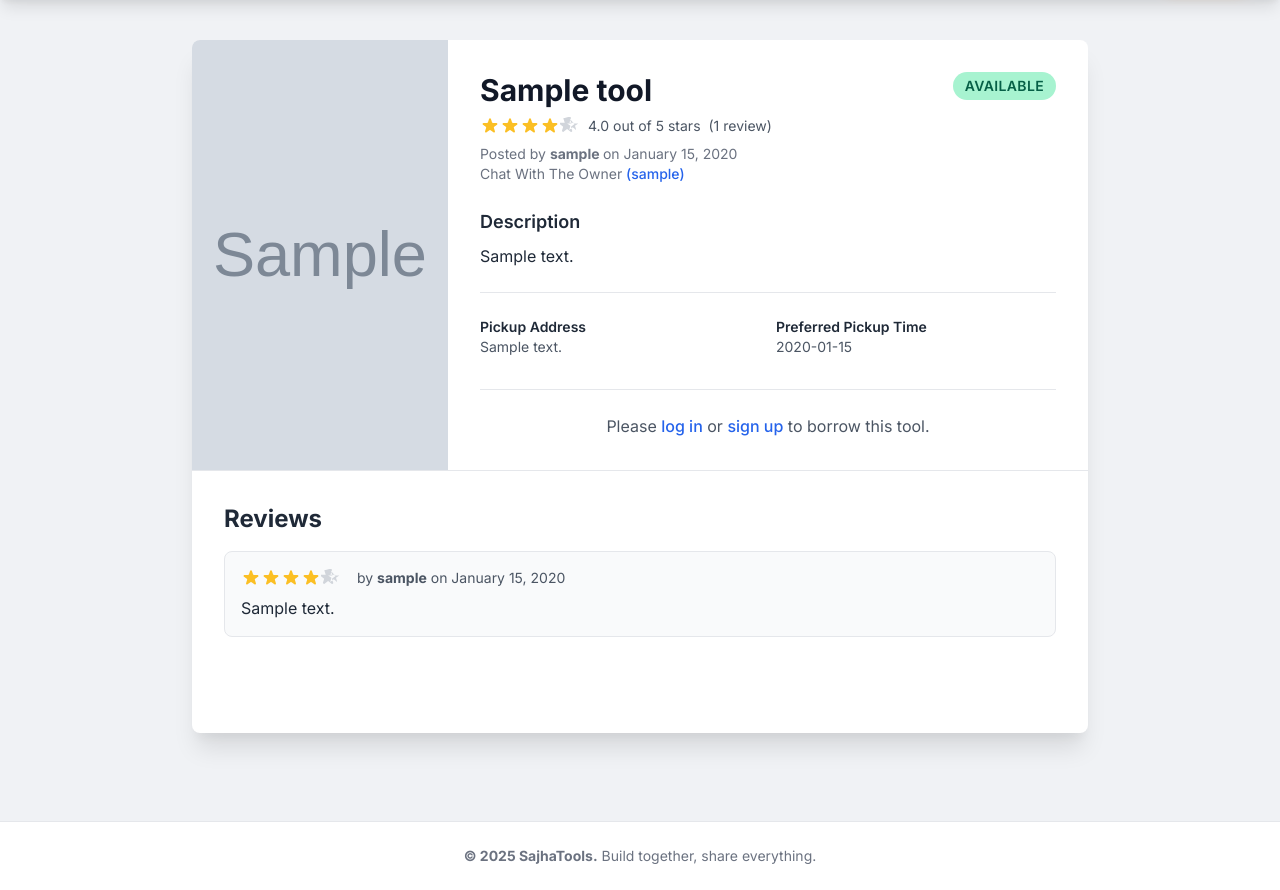
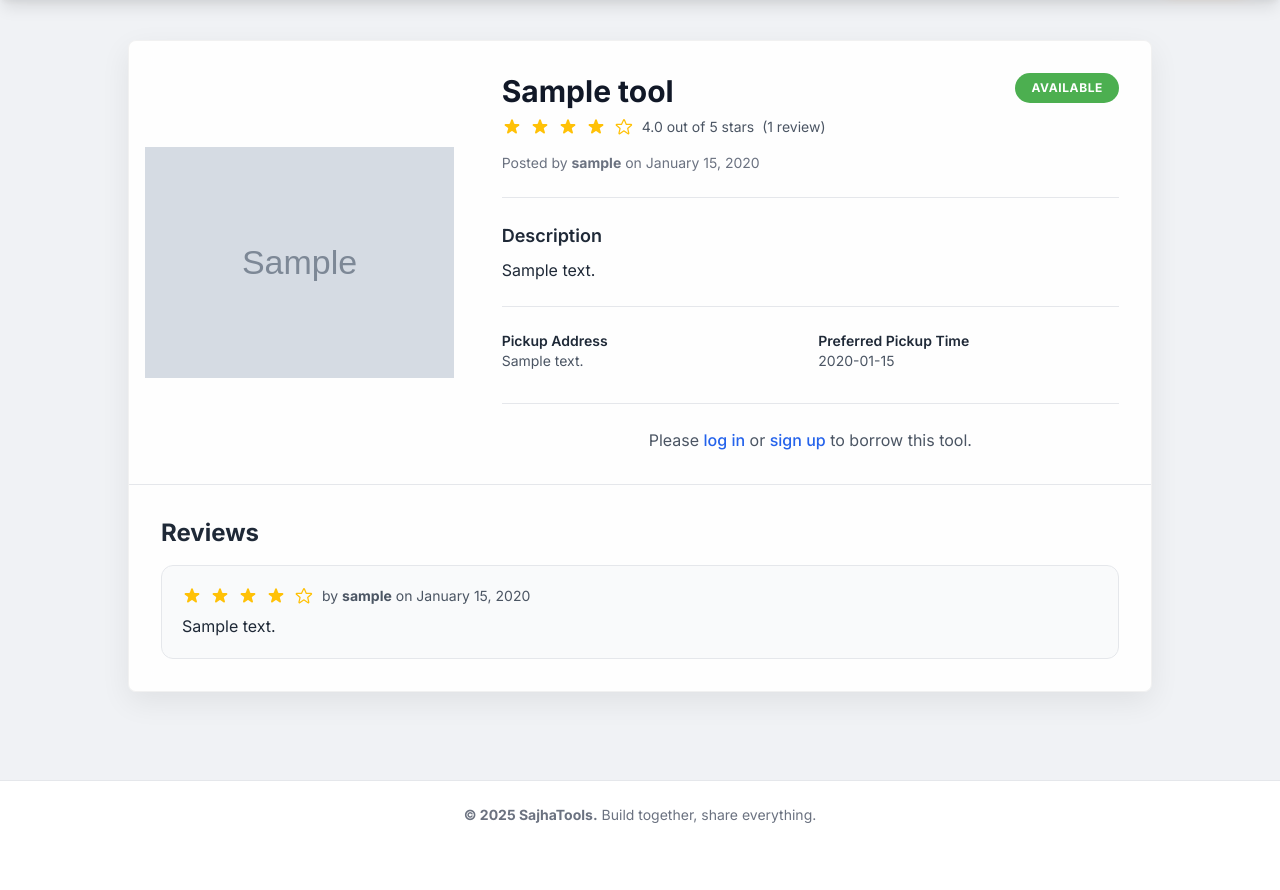
Before and after one commit to abheejan/SajhaTools-Community-Powered-Tool-Sharing, a Django app: page /tools/1/ in a window 1280 px wide. Shown: the part 64-954 px from the top of the page. After the commit the page ends 887 px from the top, so only its background shows below. Run offline with Django 5.2, Linux system fonts and the light colour scheme; tables that the repository leaves empty hold one stand-in row (values such as "Sample post"); grey boxes marked "Sample" are stand-in pictures.

Commit message:
updated tool detail and revied_tags.py

```diff
--- a/reviews/templatetags/review_tags.py
+++ b/reviews/templatetags/review_tags.py
@@ -1,31 +1,57 @@
 from django import template
-from django.utils.safestring import mark_safe # <--- IMPORT THIS
+from django.utils.safestring import mark_safe
 
 register = template.Library()
 
 @register.simple_tag
 def star_rating(rating):
-    if rating is None or rating == 0:
-        return ""
+    """
+    Generates a string of SVG icons for star ratings, correctly handling full, half, and empty stars.
+    """
+    if rating is None:
+        rating = 0
 
-    full_stars = int(rating)
+    try:
+        # Ensure rating is a valid number
+        rating = float(rating)
+    except (ValueError, TypeError):
+        rating = 0
 
-    half_star = 1 if (rating - full_stars) >= 0.25 and (rating - full_stars) < 0.75 else 0
+    # --- SVG Icons ---
+    # These icons are designed to be styled by CSS on the page (e.g., color, size).
 
-    full_stars = round(rating - (0.5 if half_star else 0))
-    empty_stars = 5 - full_stars - half_star
+    # A full, solid star
+    svg_star_full = '<svg xmlns="http://www.w3.org/2000/svg" viewBox="0 0 20 20" fill="currentColor"><path d="M9.049 2.927c.3-.921 1.603-.921 1.902 0l1.07 3.292a1 1 0 00.95.69h3.462c.969 0 1.371 1.24.588 1.81l-2.8 2.034a1 1 0 00-.364 1.118l1.07 3.292c.3.921-.755 1.688-1.54 1.118l-2.8-2.034a1 1 0 00-1.175 0l-2.8 2.034c-.784.57-1.838-.197-1.539-1.118l1.07-3.292a1 1 0 00-.364-1.118L2.98 8.72c-.783-.57-.38-1.81.588-1.81h3.461a1 1 0 00.951-.69l1.07-3.292z" /></svg>'
 
+    # A half-filled star icon
+    svg_star_half = '<svg xmlns="http://www.w3.org/2000/svg" viewBox="0 0 20 20" fill="currentColor"><path fill-rule="evenodd" d="M10 2.927c.3-.921 1.603-.921 1.902 0l1.07 3.292a1 1 0 00.95.69h3.462c.969 0 1.371 1.24.588 1.81l-2.8 2.034a1 1 0 00-.364 1.118l1.07 3.292c.3.921-.755 1.688-1.54 1.118l-2.8-2.034a1 1 0 00-1.175 0l-2.8 2.034c-.784.57-1.838-.197-1.539-1.118l1.07-3.292a1 1 0 00-.364-1.118L2.98 8.72c-.783-.57-.38-1.81.588-1.81h3.461a1 1 0 00.951-.69l1.07-3.292zM10 1.26v13.51l5.878 4.26-2.22-6.883 5.342-4.632-6.98-.602L10 1.26z" clip-rule="evenodd" /></svg>'
 
-    svg_star_full = '<svg class="w-5 h-5 text-yellow-400" fill="currentColor" viewBox="0 0 20 20" xmlns="http://www.w3.org/2000/svg"><path d="M9.049 2.927c.3-.921 1.603-.921 1.902 0l1.07 3.292a1 1 0 00.95.69h3.462c.969 0 1.371 1.24.588 1.81l-2.8 2.034a1 1 0 00-.364 1.118l1.07 3.292c.3.921-.755 1.688-1.54 1.118l-2.8-2.034a1 1 0 00-1.175 0l-2.8 2.034c-.784.57-1.838-.197-1.539-1.118l1.07-3.292a1 1 0 00-.364-1.118L2.98 8.72c-.783-.57-.38-1.81.588-1.81h3.461a1 1 0 00.951-.69l1.07-3.292z"></path></svg>'
+    # An empty star (outline)
+    svg_star_empty = '<svg xmlns="http://www.w3.org/2000/svg" fill="none" viewBox="0 0 24 24" stroke-width="1.5" stroke="currentColor"><path stroke-linecap="round" stroke-linejoin="round" d="M11.48 3.499a.562.562 0 011.04 0l2.125 5.111a.563.563 0 00.475.31h5.418a.562.562 0 01.321.988l-4.204 3.602a.563.563 0 00-.182.557l1.285 5.385a.562.562 0 01-.84.61l-4.725-3.356a.563.563 0 00-.652 0l-4.725 3.356a.562.562 0 01-.84-.61l1.285-5.385a.562.562 0 00-.182-.557l-4.204-3.602a.562.562 0 01.321-.988h5.418a.563.563 0 00.475-.31L11.48 3.5z" /></svg>'
 
-    svg_star_empty = '<svg class="w-5 h-5 text-gray-300" fill="currentColor" viewBox="0 0 20 20" xmlns="http://www.w3.org/2000/svg"><path fill-rule="evenodd" d="M10 2.929l1.455 4.47-4.298.001 3.284 2.39-1.245 4.093 3.523-2.617 3.524 2.617-1.246-4.093 3.284-2.39-4.298-.001L10 2.929zM10 1c.58 0 1.05.513  .874 1.248l-1.45 4.469 4.298.001c.792 0 1.137 1.01.53 1.543l-3.283 2.39 1.245 4.092c.28.92-.81 1.64-1.61.99l-3.524-2.618-3.523 2.618c-.8.65-1.89-.07-1.61-.99l1.246-4.092-3.284-2.39c-.607-.533-.262-1.543.53-1.543l4.298-.001-1.45-4.469C8.95.513 9.42 1 10 1z" clip-rule="evenodd"></path></svg>'
+    # --- New, Clearer Logic ---
+    # Get the whole number of stars
+    full_stars_count = int(rating)
 
+    # Get the decimal part to determine rounding or half-star
+    decimal = rating - full_stars_count
 
+    # Determine how many of each star type to show
+    if decimal >= 0.75:
+        full_stars_count += 1
+        half_star_count = 0
+    elif decimal >= 0.25:
+        half_star_count = 1
+    else:
+        half_star_count = 0
 
+    empty_stars_count = 5 - full_stars_count - half_star_count
+
+    # Build the final HTML string
     stars_html = (
-        svg_star_full * full_stars +
-        svg_star_empty * (5 - full_stars)
+        (svg_star_full * full_stars_count) +
+        (svg_star_half * half_star_count) +
+        (svg_star_empty * empty_stars_count)
     )
 
-
     return mark_safe(stars_html)
--- a/tools/templates/tools/tool_detail.html
+++ b/tools/templates/tools/tool_detail.html
@@ -1,57 +1,130 @@
 {% extends 'base.html' %}
-{# --- ADDED SECTION START --- #}
-{# ADDED: Load our custom review tags #}
 {% load review_tags %}
-{# --- ADDED SECTION END --- #}
 
 {% block title %}{{ tool.name }} - {{ block.super }}{% endblock %}
 
 {% block content %}
-<div class="bg-white shadow-xl rounded-lg overflow-hidden max-w-4xl mx-auto">
-    <div class="md:flex">
-        <!-- Image Section -->
-        <div class="md:flex-shrink-0">
-            <img class="h-64 w-full object-cover md:h-full md:w-64" src="{{ tool.image.url }}" alt="Image of {{ tool.name }}">
+<style>
+    /* --- Senior Dev Enhancement Styles --- */
+    :root {
+        --primary-orange: #FF9500;
+        --sustainable-green: #4CAF50;
+        --borrowed-yellow: #FFC107;
+        --warning-red: #f44336;
+        --dark-text: #333;
+        --light-text: #555;
+        --bg-color: #f4f7f6;
+        --card-bg: rgba(255, 255, 255, 0.9);
+        --border-color: #e5e7eb;
+    }
+    .page-container {
+        background-color: var(--card-bg);
+        box-shadow: 0 10px 30px rgba(0, 0, 0, 0.07);
+        border: 1px solid rgba(0,0,0,0.05);
+        backdrop-filter: blur(12px);
+        -webkit-backdrop-filter: blur(12px);
+    }
+
+    /* --- STAR RATING LAYOUT FIX --- */
+    .rating-display {
+        display: flex;
+        align-items: center;
+        flex-wrap: wrap; /* Allows text to wrap below stars on smaller screens */
+        gap: 0.5rem;
+        row-gap: 0.25rem; /* Adjust vertical gap when wrapping */
+    }
+    .rating-display svg {
+        width: 1.25rem; /* A slightly larger, more visible star */
+        height: 1.25rem;
+        color: var(--borrowed-yellow);
+        flex-shrink: 0;
+    }
+
+    .chat-btn {
+        display: inline-flex;
+        align-items: center;
+        gap: 0.5rem;
+        padding: 0.6rem 1.2rem;
+        border: 2px solid var(--border-color);
+        color: var(--light-text);
+        border-radius: 0.5rem;
+        font-weight: 600;
+        text-decoration: none;
+        transition: all 0.3s ease-in-out;
+    }
+    .chat-btn:hover {
+        background-color: var(--primary-orange);
+        border-color: var(--primary-orange);
+        color: white;
+        transform: translateY(-2px);
+        box-shadow: 0 4px 15px rgba(255, 149, 0, 0.3);
+    }
+    .chat-btn svg { width: 1.25rem; height: 1.25rem; }
+
+    .status-tag { padding: 0.375rem 1rem; border-radius: 9999px; text-transform: uppercase; font-weight: 700; font-size: 0.75rem; letter-spacing: 0.05em; }
+    .status-available { background-color: var(--sustainable-green); color: white; }
+    .status-onloan { background-color: var(--borrowed-yellow); color: var(--dark-text); }
+
+    .action-btn { width: 100%; text-align: center; padding: 0.75rem 1rem; border-radius: 0.5rem; font-weight: 600; transition: all 0.2s ease; text-transform: uppercase; letter-spacing: 0.5px; }
+    .action-btn:hover { transform: translateY(-2px); box-shadow: 0 6px 20px rgba(0,0,0,0.1); }
+    .btn-edit { background-color: var(--primary-orange); color: white; }
+    .btn-delete { background-color: var(--warning-red); color: white; }
+    .btn-borrow { background-color: var(--sustainable-green); color: white; }
+    .btn-disabled { background-color: #cbd5e0; color: #718096; cursor: not-allowed; }
+
+    .review-card { background-color: #f9fafb; border: 1px solid var(--border-color); border-radius: 0.75rem; padding: 1.25rem; }
+</style>
+
+<div class="page-container rounded-lg overflow-hidden max-w-5xl mx-auto">
+    <div class="md:flex md:items-center">
+        <div class="md:w-1/3 p-4 flex justify-center items-center">
+            <img class="max-h-80 w-auto object-contain" src="{{ tool.image.url }}" alt="Image of {{ tool.name }}">
         </div>
 
-        <!-- Details Section -->
-        <div class="p-8 w-full">
-            <div class="flex justify-between items-start">
+        <div class="p-8 md:w-2/3">
+            <div class="flex justify-between items-start mb-2">
                 <h1 class="text-3xl font-bold text-gray-900">{{ tool.name }}</h1>
                 {% if tool.availability_status == 'available' %}
-                    <span class="inline-block bg-green-200 text-green-800 text-sm px-3 py-1 rounded-full uppercase font-semibold tracking-wide">Available</span>
+                    <span class="status-tag status-available">Available</span>
                 {% else %}
-                    <span class="inline-block bg-yellow-200 text-yellow-800 text-sm px-3 py-1 rounded-full uppercase font-semibold tracking-wide">On Loan</span>
+                    <span class="status-tag status-onloan">On Loan</span>
                 {% endif %}
             </div>
 
-            {# --- ADDED SECTION START --- #}
-            {# ADDED: The main rating display block. #}
-            <div class="flex items-center mt-2">
+            <div class="rating-display mt-1">
                 {% star_rating tool.average_rating %}
                 {% if tool.review_count > 0 %}
-                <p class="text-sm text-gray-600 ml-2">
+                <p class="text-sm text-gray-600">
                     {{ tool.average_rating|floatformat:1 }} out of 5 stars
                     <span class="ml-1">({{ tool.review_count }} review{{ tool.review_count|pluralize }})</span>
                 </p>
                 {% else %}
-                <p class="text-sm text-gray-500 ml-2 italic">No reviews yet.</p>
+                <p class="text-sm text-gray-500 italic">No reviews yet.</p>
                 {% endif %}
             </div>
-            {# --- ADDED SECTION END --- #}
 
-            <p class="text-sm text-gray-500 mt-2">
-                Posted by <strong> {{ tool.owner.username }} </strong> on {{ tool.posted_time|date:"F d, Y" }} <br>
-                Chat With The Owner <a href="{% url 'start-chat' tool.owner.pk %}" class="font-medium text-blue-600 hover:underline">({{ tool.owner.username }})</a>
-
+            <p class="text-sm text-gray-500 mt-4">
+                Posted by <strong>{{ tool.owner.username }}</strong> on {{ tool.posted_time|date:"F d, Y" }}
             </p>
 
-            <div class="mt-6">
+            {% if user.is_authenticated and tool.owner != user %}
+            <div class="mt-4">
+                <a href="{% url 'start-chat' tool.owner.pk %}" class="chat-btn">
+                    <svg xmlns="http://www.w3.org/2000/svg" class="h-5 w-5" viewBox="0 0 20 20" fill="currentColor">
+                        <path d="M2 5a2 2 0 012-2h12a2 2 0 012 2v6a2 2 0 01-2 2h-1.586l-2.707 2.707A1 1 0 0113 16v-2H4a2 2 0 01-2-2V5z" />
+                        <path d="M15 4a1 1 0 11-2 0 1 1 0 012 0zM9 4a1 1 0 11-2 0 1 1 0 012 0zM5 4a1 1 0 11-2 0 1 1 0 012 0z" />
+                    </svg>
+                    <span>Chat with Owner</span>
+                </a>
+            </div>
+            {% endif %}
+
+            <div class="mt-6 border-t pt-6">
                 <h2 class="text-lg font-semibold text-gray-800">Description</h2>
                 <p class="mt-2 text-gray-600">{{ tool.description|linebreaks }}</p>
             </div>
 
-            <div class="mt-6 border-t border-gray-200 pt-6">
+            <div class="mt-6 border-t pt-6">
                 <div class="grid grid-cols-1 md:grid-cols-2 gap-4 text-sm">
                     <div>
                         <h3 class="font-semibold text-gray-800">Pickup Address</h3>
@@ -64,25 +137,21 @@
                 </div>
             </div>
 
-            <!-- Action Buttons -->
-            <div class="mt-8 border-t border-gray-200 pt-6">
+            <div class="mt-8 border-t pt-6">
                 {% if user.is_authenticated %}
                     {% if tool.owner == user %}
-                        <!-- Owner's controls -->
                         <div class="flex space-x-4">
-                            <a href="{% url 'tool-update' tool.pk %}" class="w-full text-center px-4 py-2 bg-blue-600 text-white rounded-md hover:bg-blue-700 font-semibold">Edit Listing</a>
-                            <a href="{% url 'tool-delete' tool.pk %}" class="w-full text-center px-4 py-2 bg-red-600 text-white rounded-md hover:bg-red-700 font-semibold">Delete Listing</a>
+                            <a href="{% url 'tool-update' tool.pk %}" class="action-btn btn-edit">Edit Listing</a>
+                            <a href="{% url 'tool-delete' tool.pk %}" class="action-btn btn-delete">Delete Listing</a>
                         </div>
                     {% else %}
-                         <!-- Borrow button for other users -->
                         {% if tool.availability_status == 'available' %}
-                            <a href="{% url 'borrow-request-create' tool.pk %}" class="w-full text-center px-4 py-2 bg-green-600 text-white rounded-md hover:bg-green-700 font-semibold">Request to Borrow</a>
+                            <a href="{% url 'borrow-request-create' tool.pk %}" class="action-btn btn-borrow">Request to Borrow</a>
                         {% else %}
-                             <button class="w-full px-4 py-2 bg-gray-400 text-white rounded-md font-semibold cursor-not-allowed" disabled>Currently Unavailable</button>
+                            <button class="action-btn btn-disabled" disabled>Currently Unavailable</button>
                         {% endif %}
                     {% endif %}
                 {% else %}
-                    <!-- Prompt for non-logged-in users -->
                     <p class="text-center text-gray-600">
                         Please <a href="{% url 'account_login' %}?next={{ request.path }}" class="font-medium text-blue-600 hover:underline">log in</a> or <a href="{% url 'account_signup' %}?next={{ request.path }}" class="font-medium text-blue-600 hover:underline">sign up</a> to borrow this tool.
                     </p>
@@ -91,23 +160,17 @@
         </div>
     </div>
 
-    {# --- ADDED SECTION START --- #}
-    {# ADDED: This entire block displays the list of individual reviews for the tool. #}
     <div class="p-8 border-t border-gray-200">
         <h2 class="text-2xl font-bold text-gray-800">Reviews</h2>
         {% with reviews=tool.borrow_requests.all %}
             {% if tool.review_count > 0 %}
                 <div class="mt-4 space-y-6">
-                    {# Loop through all borrows associated with this tool and check for a review #}
                     {% for borrow in reviews %}
                         {% if borrow.review %}
-                            <div class="p-4 bg-gray-50 rounded-lg border">
-                                <div class="flex items-center mb-2">
-                                    <div class="flex items-center">
-                                        {# Display the star rating for this specific review #}
-                                        {% star_rating borrow.review.rating %}
-                                    </div>
-                                    <p class="ml-4 text-sm text-gray-600">by <strong>{{ borrow.review.reviewer.username }}</strong> on {{ borrow.review.created_at|date:"F d, Y" }}</p>
+                            <div class="review-card">
+                                <div class="rating-display mb-2">
+                                    {% star_rating borrow.review.rating %}
+                                    <p class="text-sm text-gray-600">by <strong>{{ borrow.review.reviewer.username }}</strong> on {{ borrow.review.created_at|date:"F d, Y" }}</p>
                                 </div>
                                 <p class="text-gray-700">{{ borrow.review.comment|linebreaks }}</p>
                             </div>
@@ -115,13 +178,9 @@
                     {% endfor %}
                 </div>
             {% else %}
-                <p class="mt-4 text-gray-500">No reviews for this tool yet. Be the first to borrow and review it!</p>
+                <p class="mt-4 text-gray-500 italic">No reviews for this tool yet. Be the first to borrow and review it!</p>
             {% endif %}
         {% endwith %}
     </div>
-    {# --- ADDED SECTION END --- #}
-    <div class="mt-6 flex justify-end">
-        <a href="{% url 'add-to-cart' tool.id %}" class="px-6 py-2 rounded-lg bg-primary text-white font-semibold hover:bg-primary-dark transition">Add to Cart</a>
-    </div>
 </div>
 {% endblock %}
```
